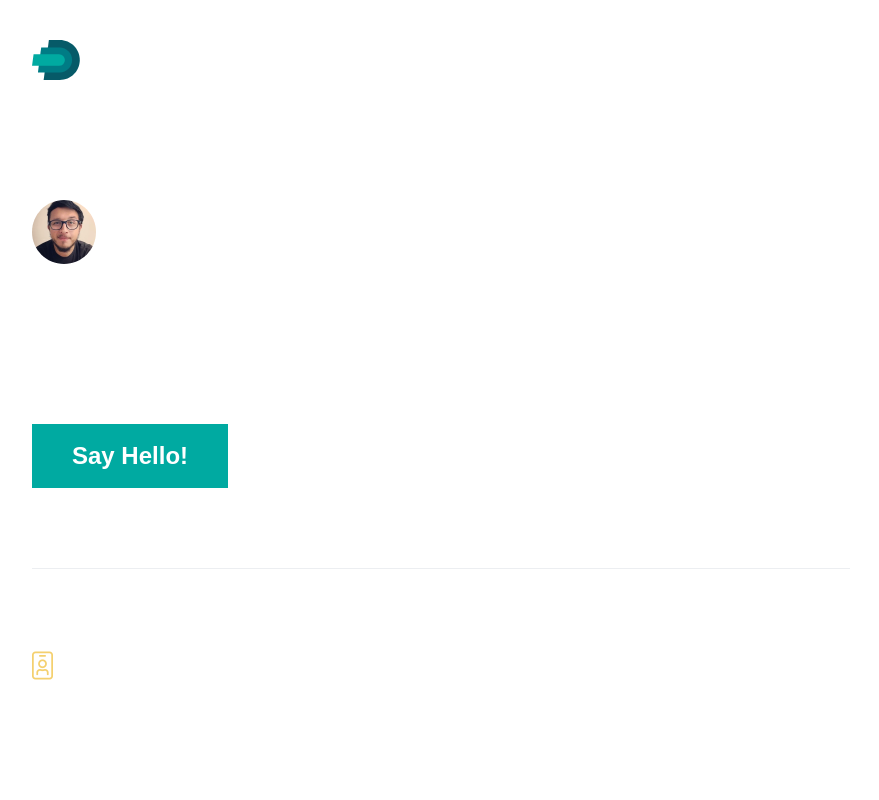
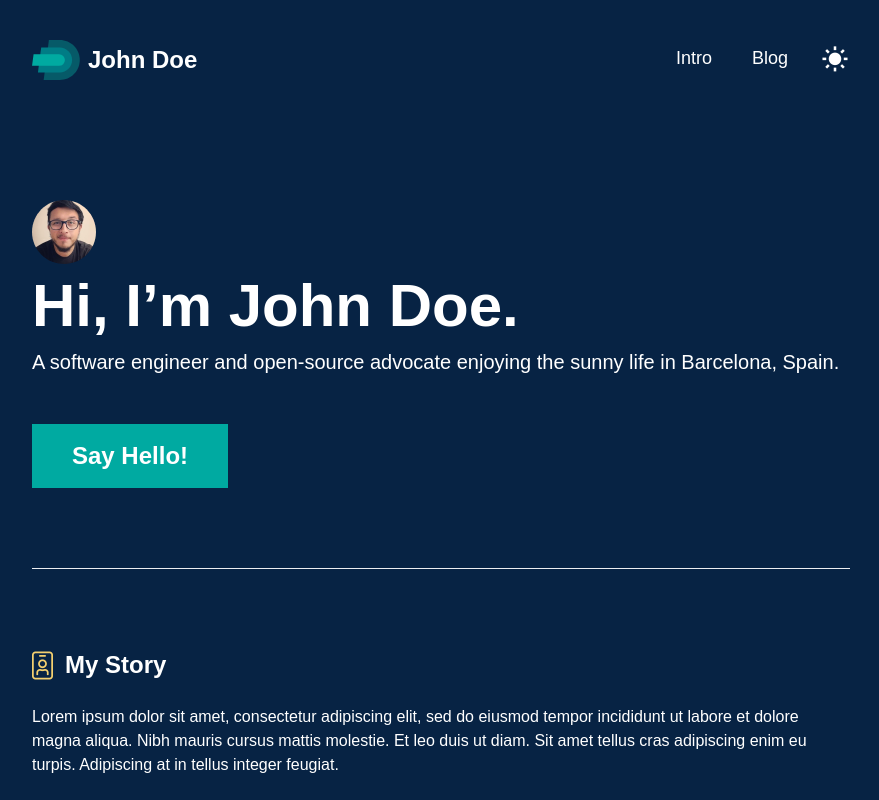
Before and after one commit to parkeugene/coding-test-blog, a React (Vite) app: page / in a window 1280 px wide. Shown: the top 800 px of the page, without its empty margins (199-1078 px from the left). Built offline with nearby package versions, Linux system fonts and the light colour scheme; no server answers.

Commit message:
style : body 다크모드 클래스 추가

```diff
--- a/src/styles/index.css
+++ b/src/styles/index.css
@@ -4,6 +4,10 @@
 
 html {
   @apply font-body antialiased;
+}
+
+body {
+  @apply dark:bg-primary;
 }
 
 .container {
```
